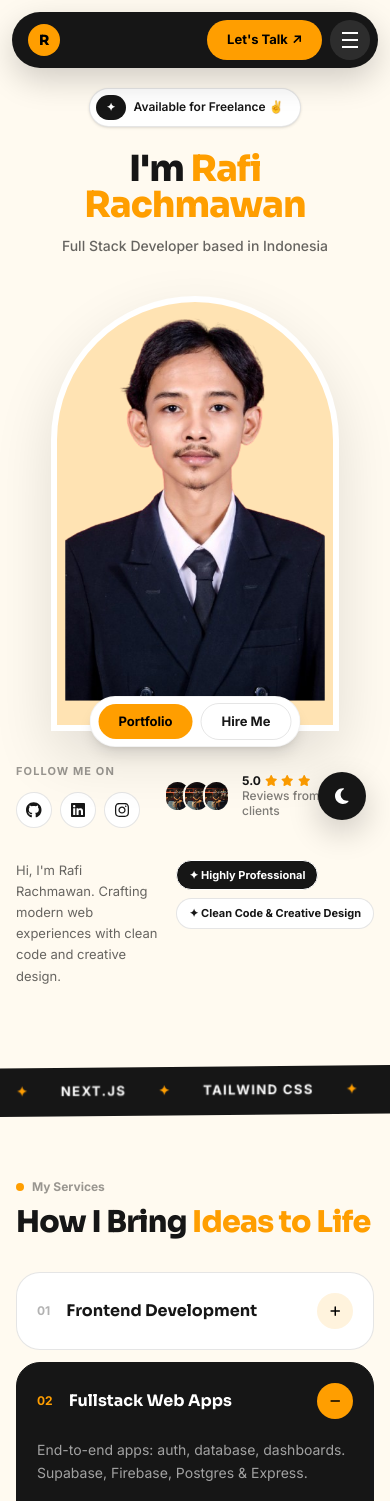
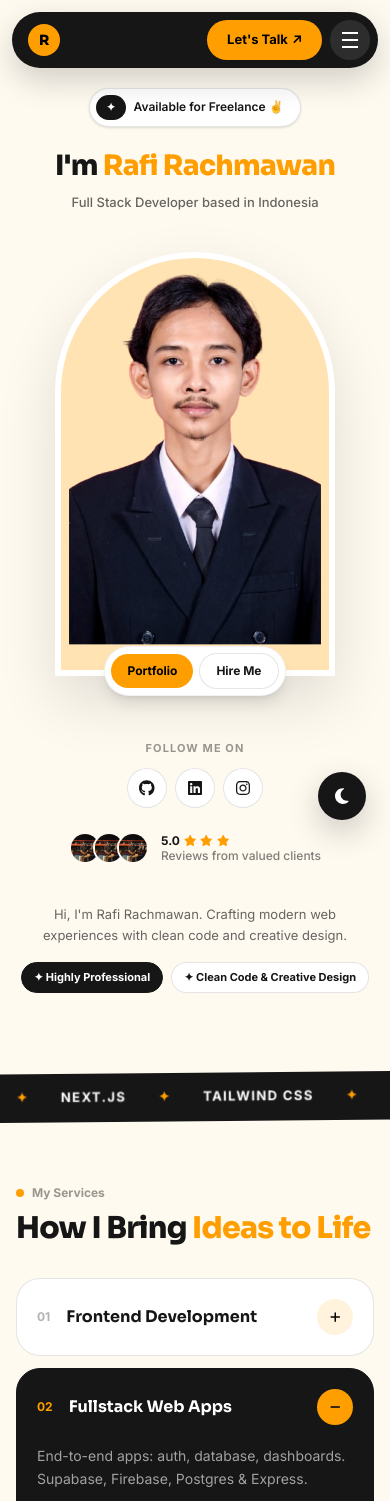
Before and after one commit to rafirachmawan/Website-Profile-React, a React (Vite) app: page / in a window 390 px wide. Shown: the top 1501 px of the page. Built offline with nearby package versions, Linux system fonts and the light colour scheme.

Commit message:
feat: add Contact and Home pages along with contact component

```diff
--- a/src/components/contact/index.jsx
+++ b/src/components/contact/index.jsx
@@ -31,7 +31,7 @@ const ContactMe = () => {
           </p>
 
           <a
-            href="https://wa.me/6285707185783"
+            href="https://wa.me/6285196221716"
             target="_blank"
             rel="noopener noreferrer"
             className="inline-flex items-center justify-center px-8 py-4 text-sm font-bold text-white transition-all duration-300 bg-gradient-to-r from-purple-600 to-fuchsia-600 rounded-full hover:shadow-[0_0_20px_rgba(217,70,239,0.5)] hover:scale-105"
@@ -45,7 +45,7 @@ const ContactMe = () => {
 
           {/* WhatsApp Card */}
           <a
-            href="https://wa.me/6285707185783"
+            href="https://wa.me/6285196221716"
             target="_blank"
             rel="noopener noreferrer"
             className="group relative flex flex-col items-center text-center rounded-3xl border border-white/10 bg-white/[0.015] backdrop-blur-xl p-10 hover:bg-white/[0.04] hover:border-fuchsia-500/40 transition-all duration-500 hover:-translate-y-3 hover:shadow-[0_20px_40px_rgba(217,70,239,0.15)] overflow-hidden"
@@ -66,7 +66,7 @@ const ContactMe = () => {
 
             <h3 className="text-2xl font-bold text-white font-heading mb-2">WhatsApp</h3>
             <p className="text-fuchsia-400 text-[10px] font-mono uppercase tracking-[0.2em] mb-4">Direct Message</p>
-            <p className="text-slate-300 font-medium font-body group-hover:text-white transition-colors">+62 857 0718 5783</p>
+            <p className="text-slate-300 font-medium font-body group-hover:text-white transition-colors">+62 851 9622 1716</p>
           </a>
 
           {/* Email Card */}
--- a/src/pages/Contact.jsx
+++ b/src/pages/Contact.jsx
@@ -21,7 +21,7 @@ export default function Contact() {
           </h1>
           <p className="text-black/60 text-sm max-w-lg mx-auto mt-4">{t.desc}</p>
           <div className="flex flex-col sm:flex-row justify-center items-center gap-3 mt-7">
-            <a href="https://wa.me/6285707185783" target="_blank" rel="noreferrer" className="bg-[#161616] text-white font-bold rounded-full px-7 py-3.5 text-sm min-w-[200px]">
+            <a href="https://wa.me/6285196221716" target="_blank" rel="noreferrer" className="bg-[#161616] text-white font-bold rounded-full px-7 py-3.5 text-sm min-w-[200px]">
               {t.sayHello} via WhatsApp
             </a>
             <a href="mailto:rafirachmawan1987@gmail.com" className="bg-white font-bold rounded-full px-7 py-3.5 text-sm border border-black/10 min-w-[200px]">
--- a/src/pages/Home.jsx
+++ b/src/pages/Home.jsx
@@ -55,26 +55,26 @@ export default function Home() {
       <Navbar />
 
       {/* ── HERO ── */}
-      <header className="max-w-6xl mx-auto px-4 sm:px-6 pt-8 sm:pt-12 pb-6 text-center">
-        <div className="inline-flex items-center gap-2 bg-white border border-black/10 rounded-full pl-1.5 pr-4 py-1.5 text-[12px] font-semibold shadow-sm mb-6">
-          <span className="bg-[#161616] text-white rounded-full px-2.5 py-1 text-[11px]">✦</span>
-          {t.freelance}
+      <header className="max-w-6xl mx-auto px-4 sm:px-6 pt-8 sm:pt-12 pb-6 text-center overflow-x-clip">
+        <div className="inline-flex items-center gap-2 bg-white border border-black/10 rounded-full pl-1.5 pr-4 py-1.5 text-[12px] font-semibold shadow-sm mb-6 max-w-full">
+          <span className="bg-[#161616] text-white rounded-full px-2.5 py-1 text-[11px] shrink-0">✦</span>
+          <span className="truncate">{t.freelance}</span>
         </div>
 
-        <h1 className="font-heading font-extrabold tracking-tight leading-[1.02] text-4xl sm:text-6xl md:text-7xl">
-          I&apos;m <span className="text-[#ff9e00]">Rafi Rachmawan</span>
+        <h1 className="font-heading font-extrabold tracking-tight leading-[1.08] text-balance text-[1.75rem] min-[400px]:text-4xl sm:text-6xl md:text-7xl px-1">
+          I&apos;m <span className="text-[#ff9e00] whitespace-nowrap sm:whitespace-normal">Rafi Rachmawan</span>
         </h1>
-        <p className="mt-3 text-sm sm:text-base text-black/60 font-medium">
+        <p className="mt-3 text-[13px] sm:text-base text-black/60 font-medium px-4 text-balance">
           {t.rolePrefix} {t.roleSuffix} based in Indonesia
         </p>
 
         {/* Hero 3-col */}
-        <div className="mt-10 grid md:grid-cols-[1fr_auto_1fr] gap-8 items-center text-left">
+        <div className="mt-10 grid grid-cols-1 md:grid-cols-[1fr_auto_1fr] gap-10 md:gap-8 items-center md:items-center text-center md:text-left">
           {/* Left */}
-          <div className="order-2 md:order-1 flex md:flex-col items-center md:items-start justify-between md:justify-center gap-6">
-            <div>
+          <div className="order-2 md:order-1 flex flex-col items-center md:items-start justify-center gap-6 w-full">
+            <div className="flex flex-col items-center md:items-start">
               <p className="text-[11px] font-bold uppercase tracking-widest text-black/40 mb-3">Follow Me On</p>
-              <div className="flex gap-2">
+              <div className="flex gap-2 justify-center md:justify-start">
                 {[
                   { icon: faGithub, link: "https://github.com/rafirachmawan" },
                   { icon: faLinkedin, link: "https://www.linkedin.com/in/rafi-rachmawan-2a8728233/" },
@@ -85,15 +85,15 @@ export default function Home() {
                     href={s.link}
                     target="_blank"
                     rel="noreferrer"
-                    className="w-9 h-9 rounded-full bg-white border border-black/10 flex items-center justify-center hover:bg-[#161616] hover:text-white transition-colors"
+                    className="w-10 h-10 sm:w-9 sm:h-9 rounded-full bg-white border border-black/10 flex items-center justify-center hover:bg-[#161616] hover:text-white transition-colors"
                   >
                     <FontAwesomeIcon icon={s.icon} />
                   </a>
                 ))}
               </div>
             </div>
-            <div className="flex items-center gap-3">
-              <div className="flex -space-x-2">
+            <div className="flex items-center gap-3 justify-center md:justify-start text-left">
+              <div className="flex -space-x-2 shrink-0">
                 {[0, 1, 2].map((n) => (
                   <img
                     key={n}
@@ -115,36 +115,40 @@ export default function Home() {
           </div>
 
           {/* Center photo */}
-          <div className="order-1 md:order-2 justify-self-center relative">
-            <div className="w-72 sm:w-96 aspect-[406/614] rounded-t-full rounded-b-[2rem] overflow-hidden bg-[#ffe3b3] border-[6px] border-white shadow-[0_24px_60px_rgba(0,0,0,0.12)] mx-auto">
+          <div className="order-1 md:order-2 justify-self-center relative w-full flex justify-center pb-6 md:pb-0">
+            <div className="relative">
+              <div className="w-[min(17.5rem,78vw)] sm:w-96 aspect-[406/614] rounded-t-full rounded-b-[2rem] overflow-hidden bg-[#ffe3b3] border-[6px] border-white shadow-[0_24px_60px_rgba(0,0,0,0.12)] mx-auto">
                 <img src={heroImage} alt="Rafi Rachmawan" className="w-full h-full object-cover object-top scale-[0.94] origin-top" />
               </div>
-            <div className="absolute -bottom-4 left-1/2 -translate-x-1/2 flex items-center gap-2 bg-white rounded-full pl-2 pr-2 py-1.5 shadow-lg border border-black/5 whitespace-nowrap">
-              <a href="#projects" className="bg-[#ff9e00] text-black text-[13px] font-bold rounded-full px-5 py-2">
+              <div className="absolute inset-x-0 -bottom-5 flex justify-center pointer-events-none">
+                <div className="pointer-events-auto flex items-center gap-1.5 sm:gap-2 bg-white rounded-full p-1.5 shadow-lg border border-black/5 w-max max-w-[92vw]">
+                  <a href="#projects" className="bg-[#ff9e00] text-black text-[12px] sm:text-[13px] font-bold rounded-full px-4 sm:px-5 py-2 shrink-0 whitespace-nowrap">
                     {language === "id" ? "Portofolio" : "Portfolio"}
                   </a>
                   <a
-                href="https://wa.me/6285707185783"
+                    href="https://wa.me/6285196221716"
                     target="_blank"
                     rel="noreferrer"
-                className="text-[13px] font-bold rounded-full px-5 py-2 border border-black/10 hover:bg-black hover:text-white transition-colors"
+                    className="text-[12px] sm:text-[13px] font-bold rounded-full px-4 sm:px-5 py-2 border border-black/10 bg-white hover:bg-black hover:text-white transition-colors shrink-0 whitespace-nowrap"
                   >
                     Hire Me
                   </a>
+                </div>
               </div>
               <div className="absolute top-6 -right-3 sm:-right-8 w-14 h-14 rounded-full bg-[#161616] text-[#ff9e00] hidden sm:flex items-center justify-center text-[10px] font-bold text-center leading-tight rotate-12">
                 3+ YEARS ● CODE ●
               </div>
             </div>
+          </div>
 
           {/* Right */}
-          <div className="order-3 flex md:flex-col gap-4 justify-center">
-            <p className="text-[13px] text-black/60 leading-relaxed max-w-[240px]">{t.description}</p>
-            <div className="flex flex-col gap-2">
+          <div className="order-3 flex flex-col items-center md:items-start gap-4 justify-center w-full">
+            <p className="text-[13px] sm:text-sm text-black/60 leading-relaxed max-w-[340px] md:max-w-[240px] mx-auto md:mx-0 text-center md:text-left text-balance">{t.description}</p>
+            <div className="flex flex-row flex-wrap md:flex-col gap-2 justify-center md:justify-start items-center md:items-start">
               {["Highly Professional", "Clean Code & Creative Design"].map((b, i) => (
                 <span
                   key={i}
-                  className={`text-[11px] font-bold rounded-full px-3 py-1.5 border w-max ${i === 0 ? "bg-[#161616] text-white" : "bg-white border-black/10"}`}
+                  className={`text-[11px] font-bold rounded-full px-3 py-1.5 border w-max max-w-full ${i === 0 ? "bg-[#161616] text-white border-[#161616]" : "bg-white border-black/10"}`}
                 >
                   ✦ {b}
                 </span>
@@ -335,15 +339,15 @@ export default function Home() {
 
       {/* ── EXPERIENCE PREVIEW ── */}
       <section className="max-w-6xl mx-auto px-4 sm:px-6 py-10">
-        <div className="flex items-end justify-between mb-6">
-          <h2 className="font-heading font-extrabold text-3xl sm:text-4xl tracking-tight">{t.workHistory}</h2>
-          <Link to="/experience" className="text-sm font-bold underline underline-offset-4 decoration-[#ff9e00] decoration-2">{t.seeFullExperience}</Link>
+        <div className="flex flex-col gap-3 sm:flex-row sm:items-end sm:justify-between mb-6">
+          <h2 className="font-heading font-extrabold tracking-tight text-balance leading-[1.1] text-[1.65rem] sm:text-4xl">{t.workHistory}</h2>
+          <Link to="/experience" className="text-[13px] sm:text-sm font-bold underline underline-offset-4 decoration-[#ff9e00] decoration-2 shrink-0 w-fit">{t.seeFullExperience}</Link>
         </div>
-        <div className="grid sm:grid-cols-2 gap-4 items-stretch">
+        <div className="grid grid-cols-1 sm:grid-cols-2 gap-3 sm:gap-4 items-stretch">
           {t.experiences.slice(0, 4).map((exp, i) => (
-            <div key={i} className="bg-white border border-black/10 rounded-3xl p-6 flex flex-col h-full hover:border-[#ff9e00] transition-colors">
-              <span className="text-[11px] font-bold uppercase tracking-widest text-[#e98a00]">{exp.date}</span>
-              <h3 className="font-heading font-bold text-lg mt-2 leading-snug">{exp.role}</h3>
+            <div key={i} className="bg-white border border-black/10 rounded-3xl p-5 sm:p-6 flex flex-col h-full hover:border-[#ff9e00] transition-colors">
+              <span className="text-[11px] font-bold uppercase tracking-widest text-[#e98a00] leading-relaxed">{exp.date}</span>
+              <h3 className="font-heading font-bold text-[17px] sm:text-lg mt-1.5 leading-snug text-balance">{exp.role}</h3>
               <p className="text-[13px] font-semibold text-black/50 mt-0.5">{exp.company}</p>
               <div className="w-10 h-[3px] bg-[#ff9e00] rounded-full my-3" />
               <p className="text-[13px] text-black/55 leading-relaxed flex-grow">{exp.desc}</p>
@@ -354,22 +358,21 @@ export default function Home() {
 
       {/* ── CONTACT CTA ── */}
       <section className="max-w-6xl mx-auto px-4 sm:px-6 py-10 pb-16">
-        <div className="bg-[#ff9e00] rounded-[2rem] px-6 py-10 sm:p-12 text-center relative overflow-hidden">
-          <div className="absolute inset-x-0 top-0 h-16 bg-[radial-gradient(circle_at_50%_0%,rgba(255,255,255,0.4),transparent)] pointer-events-none" />
-          <p className="text-[12px] font-bold uppercase tracking-[0.2em] text-black/50 mb-3">Let&apos;s collaborate</p>
-          <h2 className="font-heading font-extrabold text-3xl sm:text-5xl text-black tracking-tight leading-tight mb-4">
-            Let&apos;s build something great!
+        <div className="bg-[#161616] text-white rounded-[2rem] px-6 py-10 sm:p-12 text-center relative overflow-hidden">
+          <p className="text-[12px] font-bold uppercase tracking-[0.2em] text-white/40 mb-3">Let&apos;s collaborate</p>
+          <h2 className="font-heading font-extrabold text-3xl sm:text-5xl tracking-tight leading-tight mb-4">
+            Let&apos;s build <span className="text-[#ff9e00]">something great!</span>
           </h2>
-          <p className="text-black/60 text-sm max-w-lg mx-auto mb-8">{t.contactDesc}</p>
+          <p className="text-white/60 text-sm max-w-lg mx-auto mb-8">{t.contactDesc}</p>
           <div className="flex flex-col sm:flex-row justify-center items-center gap-3">
-            <a href="https://wa.me/6285707185783" target="_blank" rel="noreferrer" className="bg-[#161616] text-white font-bold rounded-full px-8 py-3.5 text-sm hover:bg-black min-w-[200px]">
+            <a href="https://wa.me/6285196221716" target="_blank" rel="noreferrer" className="bg-[#ff9e00] text-black font-bold rounded-full px-8 py-3.5 text-sm hover:bg-[#ffb02e] transition-colors min-w-[200px]">
               {t.sayHello} via WhatsApp
             </a>
-            <a href="mailto:rafirachmawan1987@gmail.com" className="bg-white text-black font-bold rounded-full px-8 py-3.5 text-sm border border-black/10 min-w-[200px]">
+            <a href="mailto:rafirachmawan1987@gmail.com" className="border border-white/20 text-white font-bold rounded-full px-8 py-3.5 text-sm hover:bg-white hover:text-black transition-colors min-w-[200px]">
               Email
             </a>
           </div>
-          <div className="mt-7 inline-flex items-center rounded-full bg-black/10 px-5 py-2 text-[12px] font-bold text-black/70">
+          <div className="mt-7 inline-flex items-center rounded-full bg-white/10 px-5 py-2 text-[12px] font-bold text-white/70">
             Open to Work · Indonesia
           </div>
         </div>
```
Lines whose indentation alone changed are shown as unchanged.
